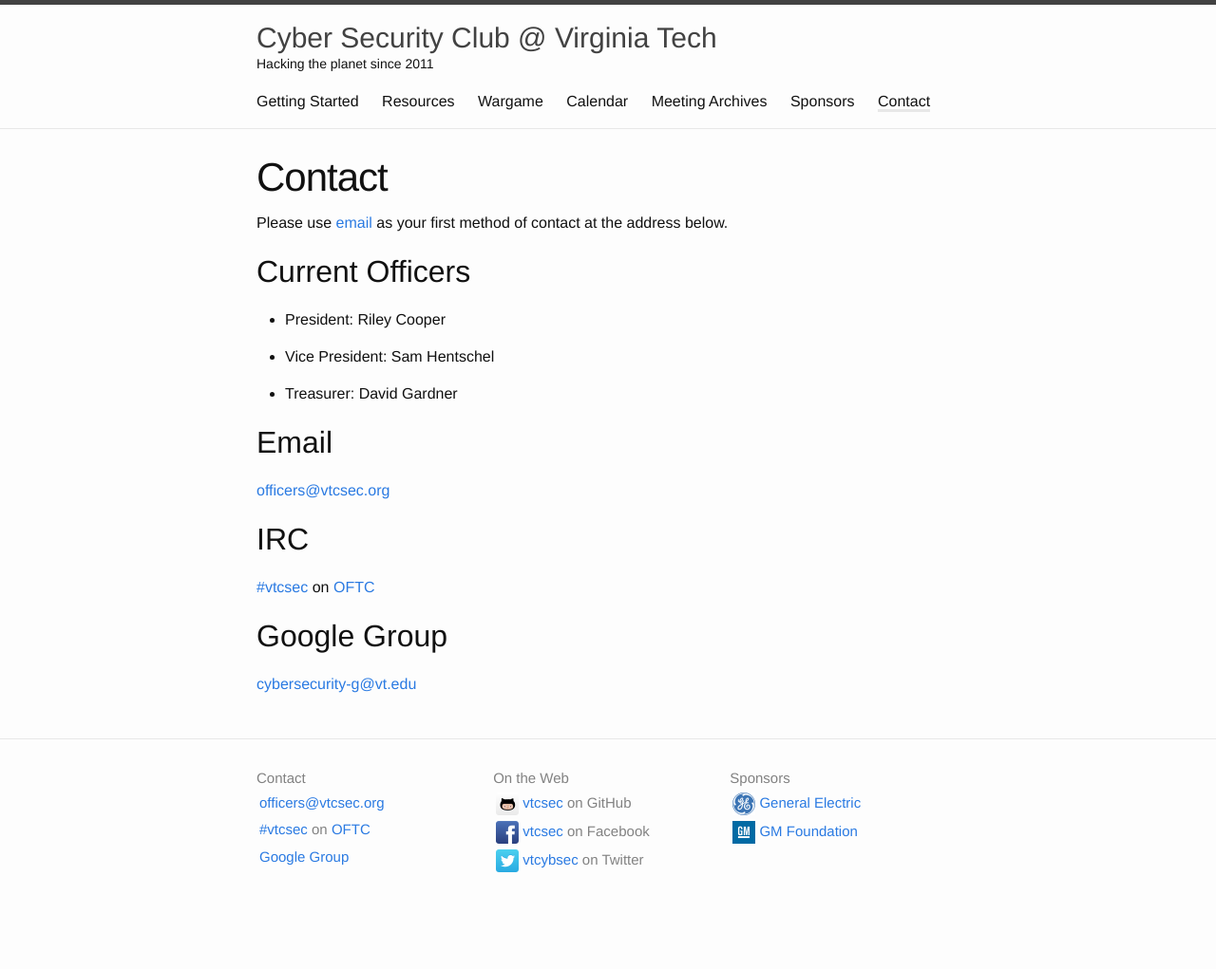
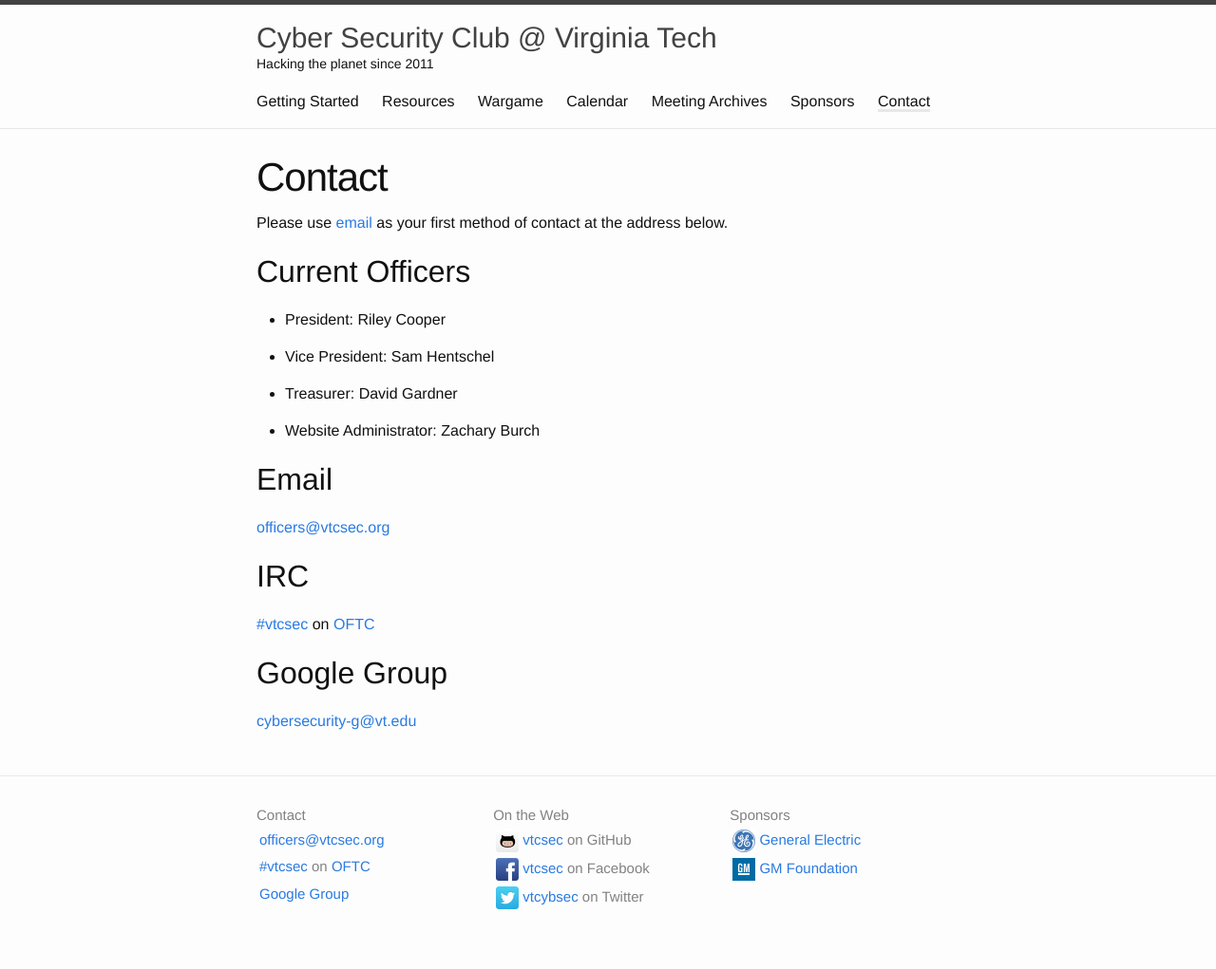
Before and after one commit to VTCSec/vtcsec.org, a Jekyll site: the page built from contact.md, in a window 1280 px wide. Shown: the whole page at 95% size. Built offline with Jekyll 4.4.1, drawn with Linux system fonts in a browser that asks for light colours; before the commit the page ends 982 px from its top, so only the background shows below that.

Commit message:
Add Zachary Burch to the Officers

```diff
--- a/_data/officers.yml
+++ b/_data/officers.yml
@@ -4,3 +4,5 @@
   position: Vice President
 - name: David Gardner
   position: Treasurer
+- name: Zachary Burch
+  position: Website Administrator
```
